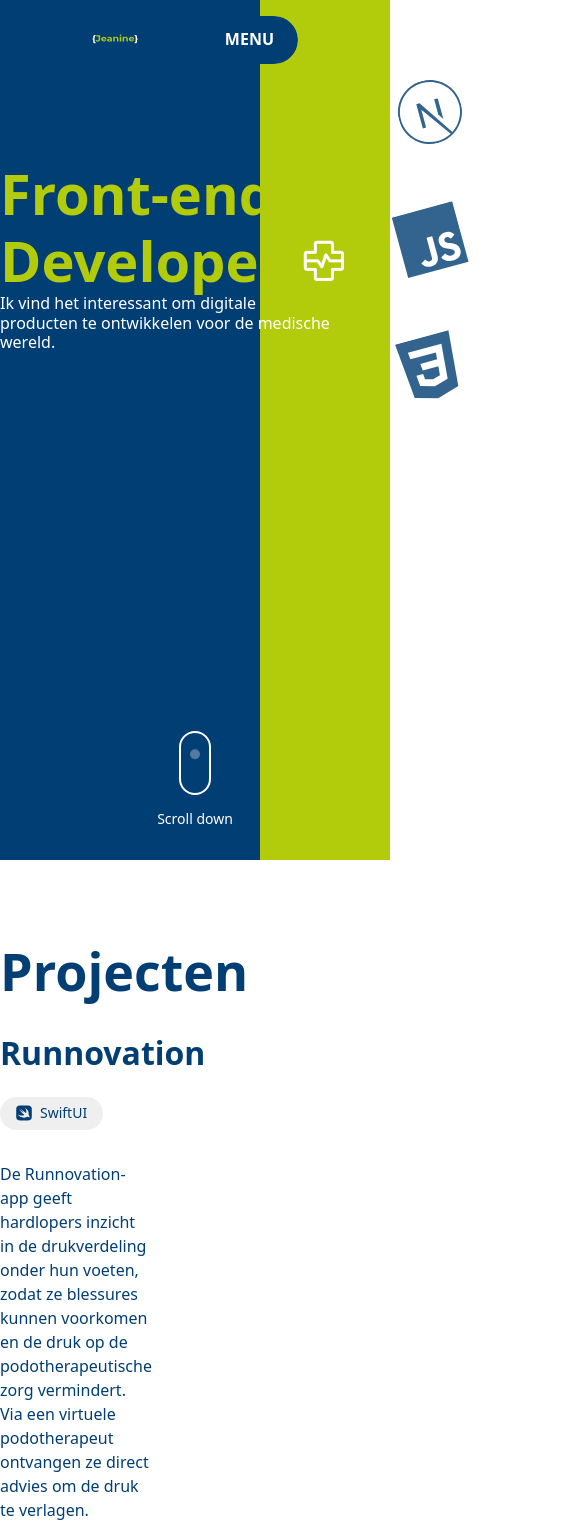
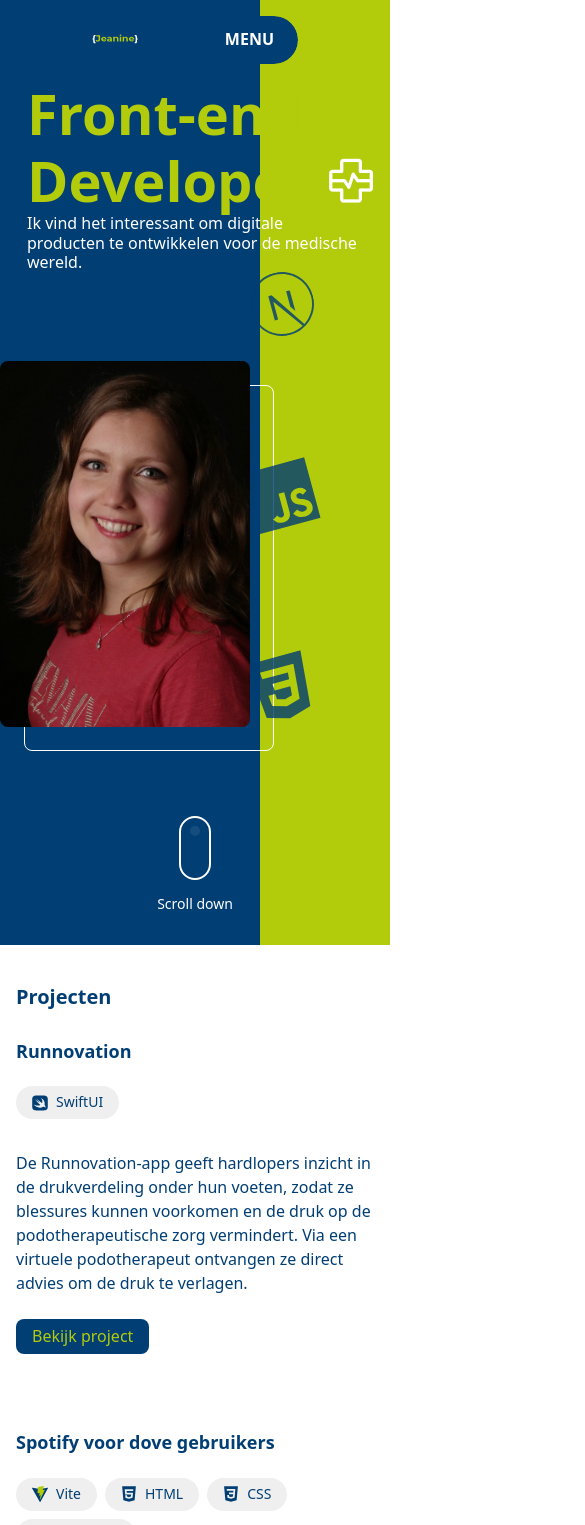
Before and after one commit to Jeanine96/portfolio_jeanine, a Next.js app: page / in a window 390 px wide. Shown: the top 1525 px of the page, 585 px wide, since content can reach past the window. Built offline with nearby package versions, Linux system fonts and the light colour scheme; grey boxes are pictures that could not be loaded.

Commit message:
Made a part of projectpage and footer responsive

```diff
--- a/app/globals.css
+++ b/app/globals.css
@@ -13,7 +13,7 @@
   --color-text-two: rgb(var(--color-text-two));
   --color-text-three: rgb(var(--color-text-three));
 
-  /* Font sizes */
+  /* Font sizes desktop*/
   --text-fontsize-h1: 11.25rem;
   --text-fontsize-h2: 3.5rem;
   --text-fontsize-h3: 3.25rem;
@@ -24,6 +24,15 @@
   --text-fontsize-button: 1rem;
   --text-fontsize-largeIcon: 13rem;
   --text-fontsize-scroll-down: 0.875rem;
+
+  /* Font sizes mobile */
+  --text-fontsize-h1-mobile: 56px;
+  --text-fontsize-h2-mobile: 24px;
+  --text-fontsize-h3-mobile: 20px;
+  --text-fontsize-h4-mobile: 18px;
+  --text-fontsize-button-mobile: 16px;
+  --text-fontsize-body-mobile: 16px;
+  --text-fontsize-tags-mobile: 14px;
 
   /* Font weights */
   --font-weight-h1: 500;
--- a/app/page.tsx
+++ b/app/page.tsx
@@ -12,7 +12,7 @@ export default function Home() {
         <HomePage></HomePage>
       </section>
 
-      <section id="projects" className="bg-tertiary px-[152]">
+      <section id="projects" className="bg-tertiary px-[16px] md:px-[152]">
         <ProjectPage></ProjectPage>
       </section>
     </main>
--- a/components/Footer.tsx
+++ b/components/Footer.tsx
@@ -3,20 +3,23 @@ import PulsingIcon from "./PulsingIcon";
 
 export default function Footer() {
   return (
-    <footer id="contact" className="h-screen bg-primary px-[92] pb-16">
+    <footer
+      id="contact"
+      className="h-screen bg-primary px-[20] md:px-[92] pb-16"
+    >
       <div className="flex flex-col h-full">
         <div className="flex flex-col justify-center grow gap-6">
-          <p className="text-text-three text-fontsize-body font-body">
+          <p className="text-text-three text-fontsize-body-mobile font-body md:text-fontsize-body">
             HEEFT U EEN PASSENDE STAGEOPDRACHT?
           </p>
-          <div className="flex flex-row items-center gap-16">
-            <h1 className="text-text-two text-fontsize-h1 font-h1">
+          <div className="flex-col items-center md:flex flex-row gap-16">
+            <h1 className="text-text-two text-fontsize-h1-mobile md:text-fontsize-h1 font-h1">
               LET'S TALK
             </h1>
             <Link target="_blank" href={"mailto:j.deregter@student.fontys.nl"}>
               <PulsingIcon
                 iconName="mail"
-                size="!text-fontsize-h1"
+                size="!text-fontsize-h1-mobile md:!text-fontsize-h1"
                 pulseAmount={0.3}
                 className="text-text-two mt-6"
               />
--- a/components/HomePage.tsx
+++ b/components/HomePage.tsx
@@ -31,7 +31,7 @@ export default function HomePage() {
   ];
   return (
     <>
-      <div className="flex flex-row items-center">
+      <div className="flex flex-col md:flex-row items-center">
         {/* text homepage */}
         <div className="w-84 items-center">
           {/* title */}
@@ -55,7 +55,7 @@ export default function HomePage() {
         </div>
         {/* picture */}
         <div className="flex-row flex justify-between items-center">
-          <div className="relative w-1/4 ml-[44%]">
+          <div className="relative md:w-1/4 ml-0 md:ml-[44%]">
             <div className="absolute inset-0 translate-x-6 translate-y-6 border border-text-three rounded-lg z-0"></div>
             <img
               className="rounded-lg w-full h-auto relative z-10"
--- a/components/ProgramLanguageIcon.tsx
+++ b/components/ProgramLanguageIcon.tsx
@@ -10,13 +10,13 @@ type ProgramLanguageIcon = {
 
 type IconsColumnProps = {
   programlanguageicons: ProgramLanguageIcon[];
-  size?: number;
+  size?: string;
   className?: string;
 };
 
 export default function IconsColumn({
   programlanguageicons,
-  size = 64,
+  size,
   className = "",
 }: IconsColumnProps) {
   return (
@@ -33,10 +33,10 @@ export default function IconsColumn({
             <Image
               src={icon.src}
               alt={icon.alt}
-              width={size}
-              height={size}
+              width={0}
+              height={0}
               style={{ rotate: `${rotation}deg`, ...icon.style }}
-              className="object-contain"
+              className={`${size ?? "w-16 h-16"} object-contain`}
             />
           </div>
         );
--- a/components/ProjectItem.tsx
+++ b/components/ProjectItem.tsx
@@ -53,7 +53,9 @@ export default function ProjectItem({
 
   return (
     <div className="flex flex-col ">
-      <h4 className="font-h4 text-fontsize-h4 text-text-one mb-6">{title}</h4>
+      <h4 className="text-fontsize-h4-mobile font-h4 text-text-one mb-6 md:text-fontsize-h4 ">
+        {title}
+      </h4>
       {tags.length > 0 && (
         <div className="flex flex-wrap gap-2">
           {tags.map((tag, index) => (
@@ -61,12 +63,12 @@ export default function ProjectItem({
           ))}
         </div>
       )}
-      <div className="flex flex-row  mt-8 gap-35">
+      <div className="flex-col md:flex flex-row mt-8 gap-35">
         {mediaPosition === "left" && (
           <div className="flex-1">{MediaElement}</div>
         )}
         <div className="flex flex-col h-full gap-6">
-          <p className="text-text-one text-fontsize-body font-body leading-lineheight-text-regular flex-1">
+          <p className="text-text-one text-fontsize-body-mobile font-body leading-lineheight-text-regular md:text-fontsize-body flex-1">
             {description}
           </p>
           {buttonProps && <Button {...buttonProps} />}
--- a/components/ProjectPage.tsx
+++ b/components/ProjectPage.tsx
@@ -4,10 +4,10 @@ import Tag from "./Tag";
 export default function ProjectPage() {
   return (
     <>
-      <h3 className="text-fontsize-h3 text-text-one font-h3 pt-20 mb-8">
+      <h3 className="text text-fontsize-h3-mobile pt-10 md:pt-20 md:text-fontsize-h3 text-text-one font-h3 mb-8">
         Projecten
       </h3>
-      <div className="flex flex-col gap-30 pb-20">
+      <div className="flex flex-col md:gap-30 pb-20">
         <ProjectItem
           title={"Runnovation"}
           description={
```
